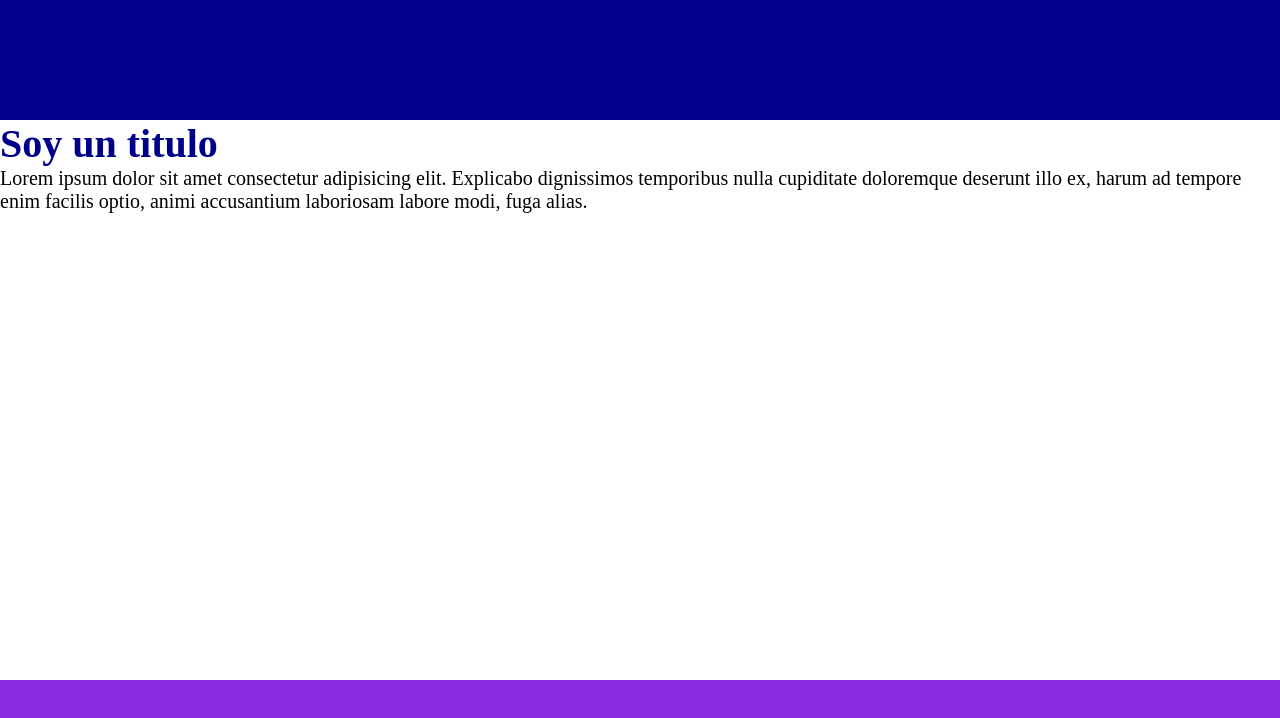
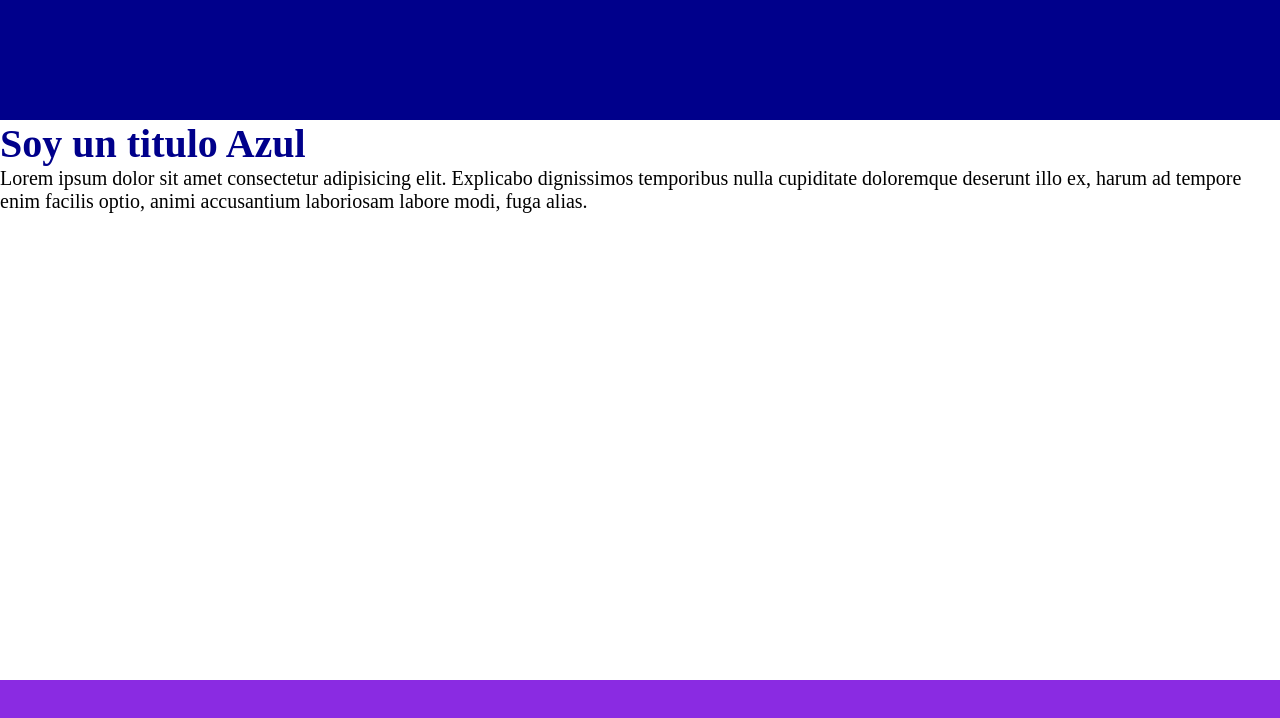
Before and after one commit to JC-d3v/html-css, a plain HTML site: page Curso/Clase_variables/index.html in a window 1280 px wide. Drawn offline with Linux system fonts and the light colour scheme.

Commit message:
update vars

```diff
--- a/Curso/Clase_variables/index.html
+++ b/Curso/Clase_variables/index.html
@@ -10,7 +10,7 @@
    <body>
       <header></header>
       <main>
-         <h1>Soy un titulo</h1>
+         <h1>Soy un titulo Azul</h1>
          <section>
             <p>
                Lorem ipsum dolor sit amet consectetur adipisicing elit. Explicabo
```
